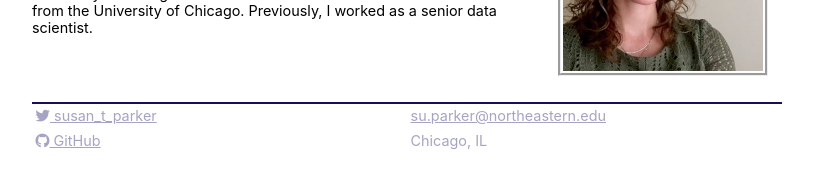
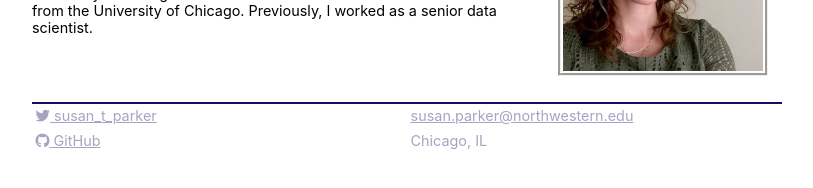
Before and after one commit to sparker6/sparker6.github.io, a Jekyll site: the page built from index.md, in a window 1280 px wide. Shown: the part 260-448 px from the top of the page, without its empty margins (96-909 px from the left). Built offline with Jekyll 4.4.1, drawn with Linux system fonts in a browser that asks for light colours.

Commit message:
update email

```diff
--- a/_config.yml
+++ b/_config.yml
@@ -7,4 +7,4 @@ twitter_url: "https://twitter.com/susan_t_parker"
 github: "sparker6"
 github_url: "https://github.com/sparker6"
 address: "Chicago, IL"
-email: "su.parker@northeastern.edu"
+email: "susan.parker@northwestern.edu"
```
